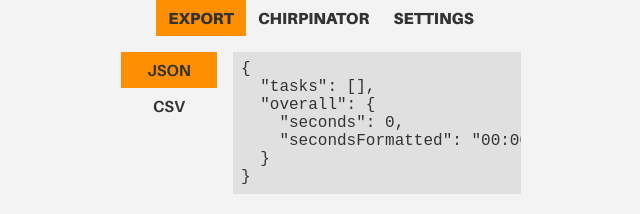
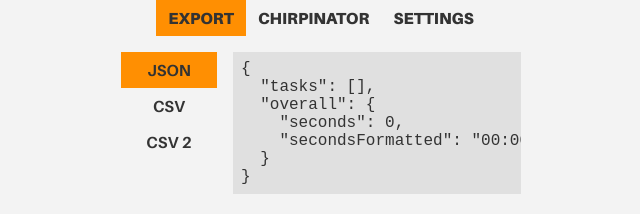
Before and after one commit to suXinjke/chirpinator, a React (Vite) app: page / in a window 1280 px wide. Both pictures are taken after a click on the element "EXPORT". Shown: the top 214 px of the page, without its empty margins (319-959 px from the left). Built offline with nearby package versions, Linux system fonts and the light colour scheme.

Commit message:
add csv 2 export option

```diff
--- a/App.jsx
+++ b/App.jsx
@@ -21,7 +21,8 @@ const PAGE = {
 
 const EXPORT_FORMAT = {
     JSON: 'JSON',
-    CSV: 'CSV'
+    CSV: 'CSV',
+    CSV2: 'CSV2'
 }
 
 const PAGE_WIDTH = {
@@ -211,6 +212,12 @@ function getExportData( { tasks, timeFormat, exportFormat } ) {
         case EXPORT_FORMAT.CSV: {
             return tasks.map( ( { title, seconds } ) =>
                 `${title.replace( /\|/g, '' )}|${seconds}|${formatNumberTime( seconds, timeFormat )}`
+            ).join( '\n' )
+        }
+
+        case EXPORT_FORMAT.CSV2: {
+            return tasks.map( ( { title, seconds } ) =>
+                `${title.replace( /\|/g, '' )} | ${formatNumberTime( seconds, timeFormat )}`
             ).join( '\n' )
         }
 
@@ -560,6 +567,12 @@ function ChirpinatorApp() {
                             >
                                 CSV
                             </div>
+                            <div
+                                className={ `export-dialog__option-button${exportFormat === EXPORT_FORMAT.CSV2 ? ' export-dialog__option-button_active' : ''}` }
+                                onClick={ () => setSettings( { exportFormat: EXPORT_FORMAT.CSV2 } ) }
+                            >
+                                CSV 2
+                            </div>
                         </div>
                         <pre
                             key={ exportFormat }
```
